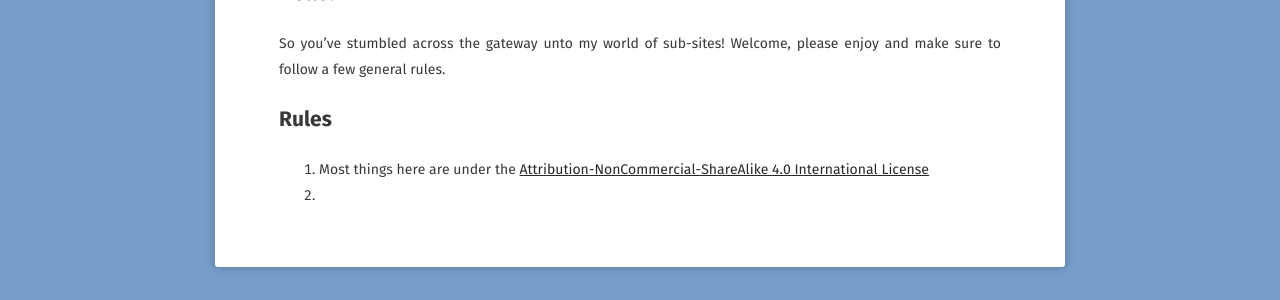
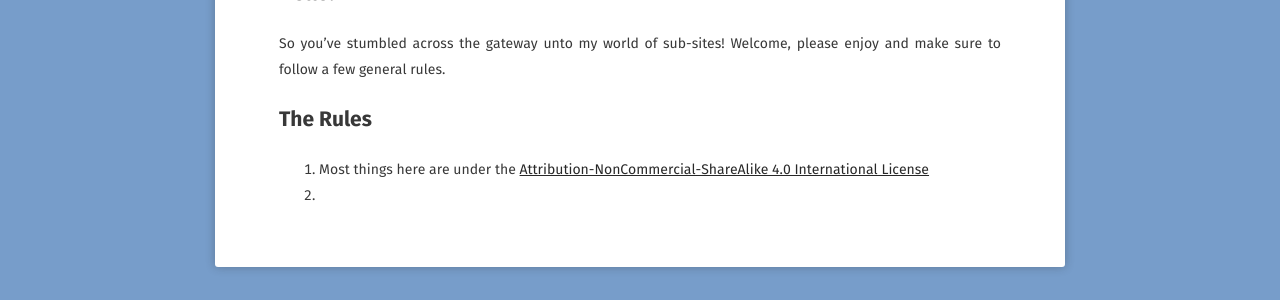
Before and after one commit to EthenStrine/site, a Jekyll site: the page built from about/index.md, in a window 1280 px wide. Shown: the part 315-615 px from the top of the page. Built offline with Jekyll 4.4.1, drawn with Linux system fonts in a browser that asks for light colours; some web fonts are replaced.

Commit message:
Update index.md

```diff
--- a/about/index.md
+++ b/about/index.md
@@ -10,7 +10,7 @@ comments: false
 
 So you've stumbled across the gateway unto my world of sub-sites! Welcome, please enjoy and make sure to follow a few general rules.
 
-## Rules
+## The Rules
 
 1. Most things here are under the [Attribution-NonCommercial-ShareAlike 4.0 International License](https://creativecommons.org/licenses/by-nc-sa/4.0/ "License")
 2.
```
